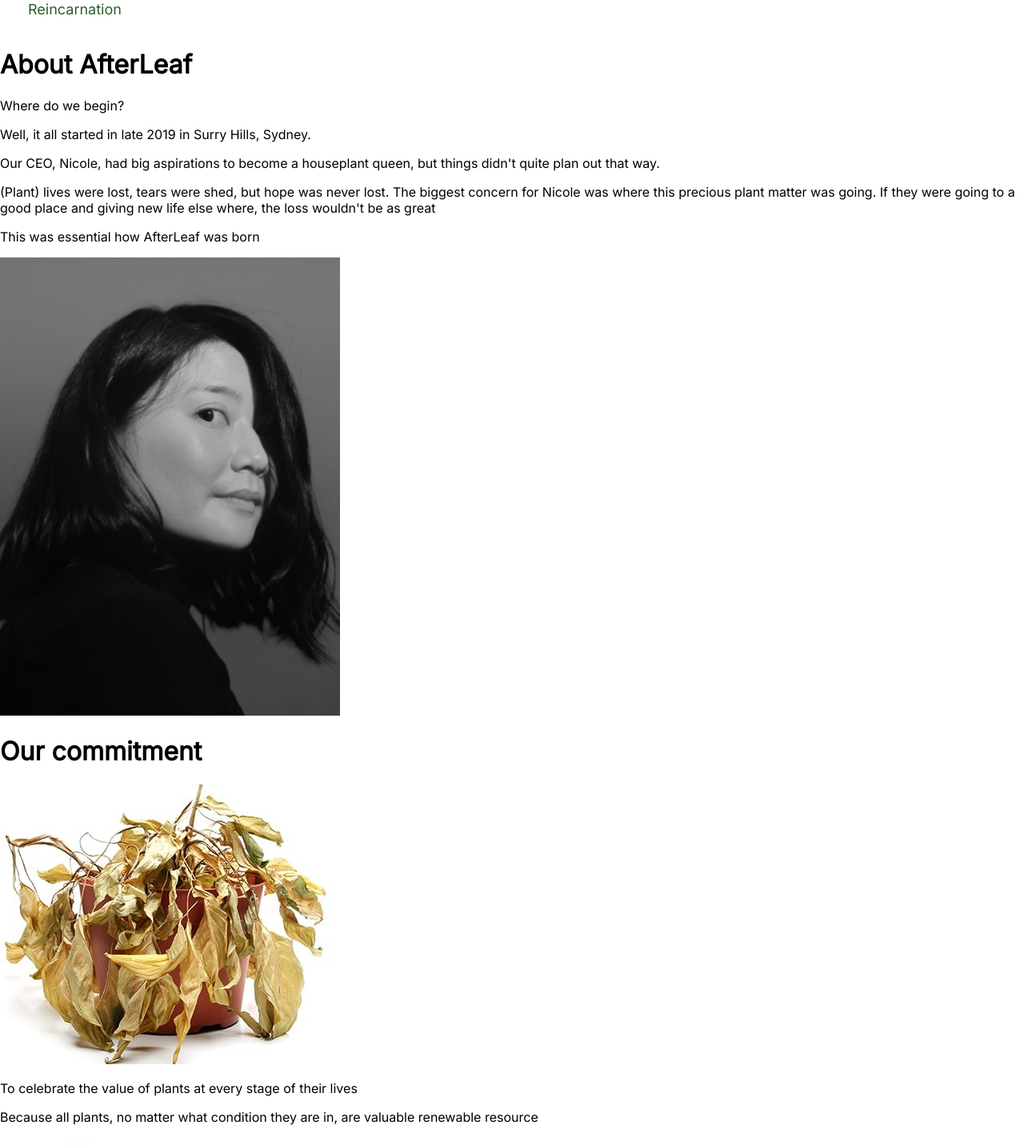
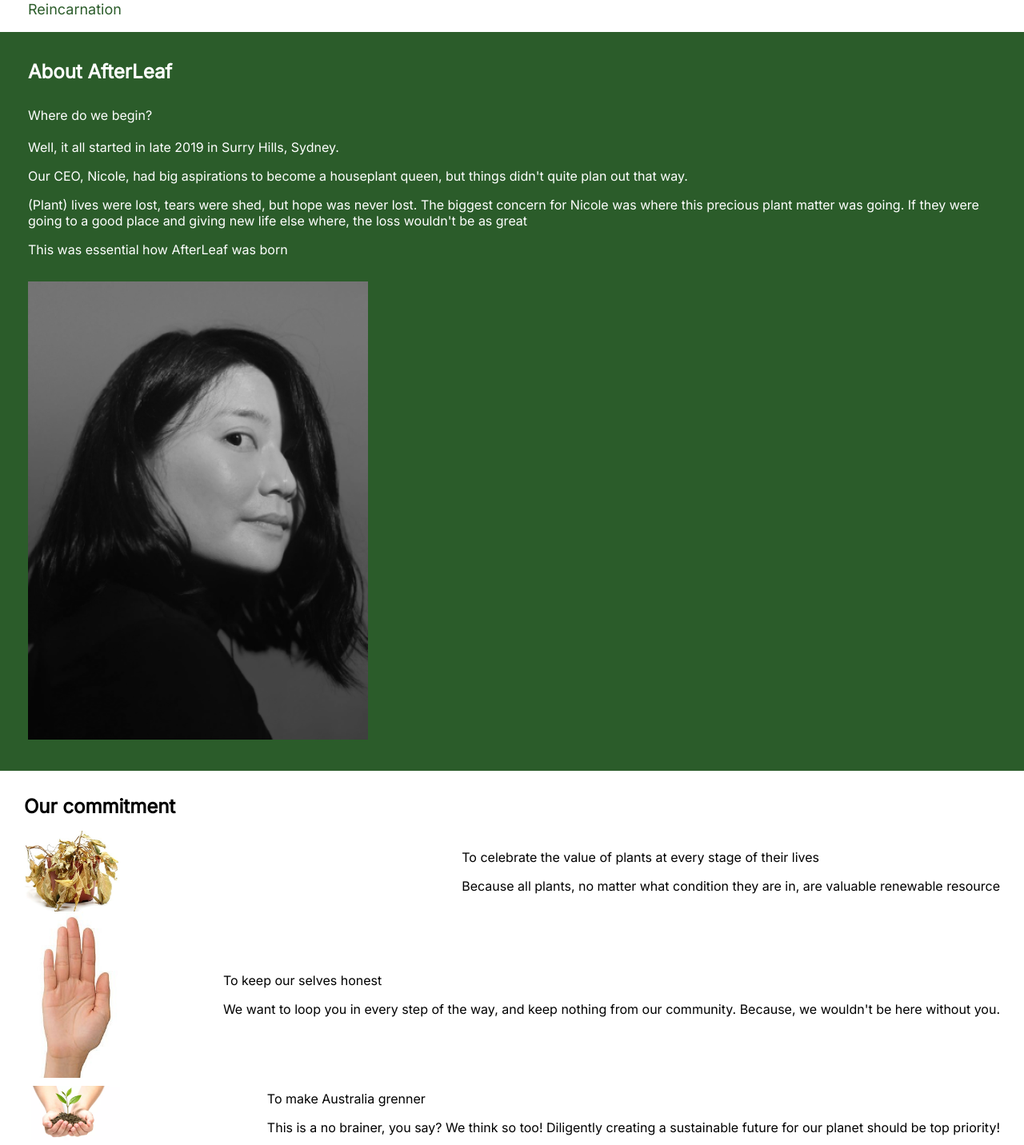
Before and after one commit to FaneTree/project3-AfterLeaf, a React (Create React App) app: page /about in a window 1280 px wide. Shown: the part 77-1509 px from the top of the page at 80% size. Built offline with nearby package versions, Linux system fonts and the light colour scheme.

Commit message:
css to about page as same as home

```diff
--- a/src/components/about/About.jsx
+++ b/src/components/about/About.jsx
@@ -2,13 +2,15 @@
 
 export default function About () {
     return (
-        <div>
+        <div className = 'content'>
             <h1>About AfterLeaf</h1>
-            <p>Where do we begin?</p>
-            <p>Well, it all started in late 2019 in Surry Hills, Sydney.</p>
-            <p>Our CEO, Nicole, had big aspirations to become a houseplant queen, but things didn't quite plan out that way.</p>
-            <p>(Plant) lives were lost, tears were shed, but hope was never lost. The biggest concern for Nicole was where this precious plant matter was going. If they were going to a good place and giving new life else where, the loss wouldn't be as great</p>
-            <p>This was essential how AfterLeaf was born</p>
+            <div className="p-container">
+                <p>Where do we begin?</p>
+                <p>Well, it all started in late 2019 in Surry Hills, Sydney.</p>
+                <p>Our CEO, Nicole, had big aspirations to become a houseplant queen, but things didn't quite plan out that way.</p>
+                <p>(Plant) lives were lost, tears were shed, but hope was never lost. The biggest concern for Nicole was where this precious plant matter was going. If they were going to a good place and giving new life else where, the loss wouldn't be as great</p>
+                <p>This was essential how AfterLeaf was born</p>
+            </div>
             <img src="CEO.png" alt="CEO" border="0"/>
         </div>
     )
--- a/src/components/about/Commitment.jsx
+++ b/src/components/about/Commitment.jsx
@@ -2,26 +2,26 @@
 
 export default function Commitment () {
     return (
-        <div>
+        <div className="instruction" >
             <h1>Our commitment</h1>
-            <div className="commitment-container">
+            <div className="instruction-container">
                 <img src="5.jpg" alt="dead plant" border="0"/>
                 <div>
-                    <p className="commitment-topic">To celebrate the value of plants at every stage of their lives</p>
+                    <p className="instruction-topic">To celebrate the value of plants at every stage of their lives</p>
                     <p>Because all plants, no matter what condition they are in, are valuable renewable resource</p>
                 </div>
             </div>
-            <div className="commitment-container">
+            <div className="instruction-container">
                 <img src="6.jpg" alt="hand" border="0"/>
                 <div>
-                    <p className="commitment-topic">To keep our selves honest</p>
+                    <p className="instruction-topic">To keep our selves honest</p>
                     <p>We want to loop you in every step of the way, and keep nothing from our community. Because, we wouldn't be here without you.</p>
                 </div>
             </div>
-            <div className="commitment-container">
+            <div className="instruction-container">
                 <img src="7.png" alt="plant on hands" border="0"/>
                 <div>
-                    <p className="commitment-topic">To make Australia grenner</p>
+                    <p className="instruction-topic">To make Australia grenner</p>
                     <p>This is a no brainer, you say? We think so too! Diligently creating a sustainable future for our planet should be top priority!</p>
                 </div>
             </div>
```
